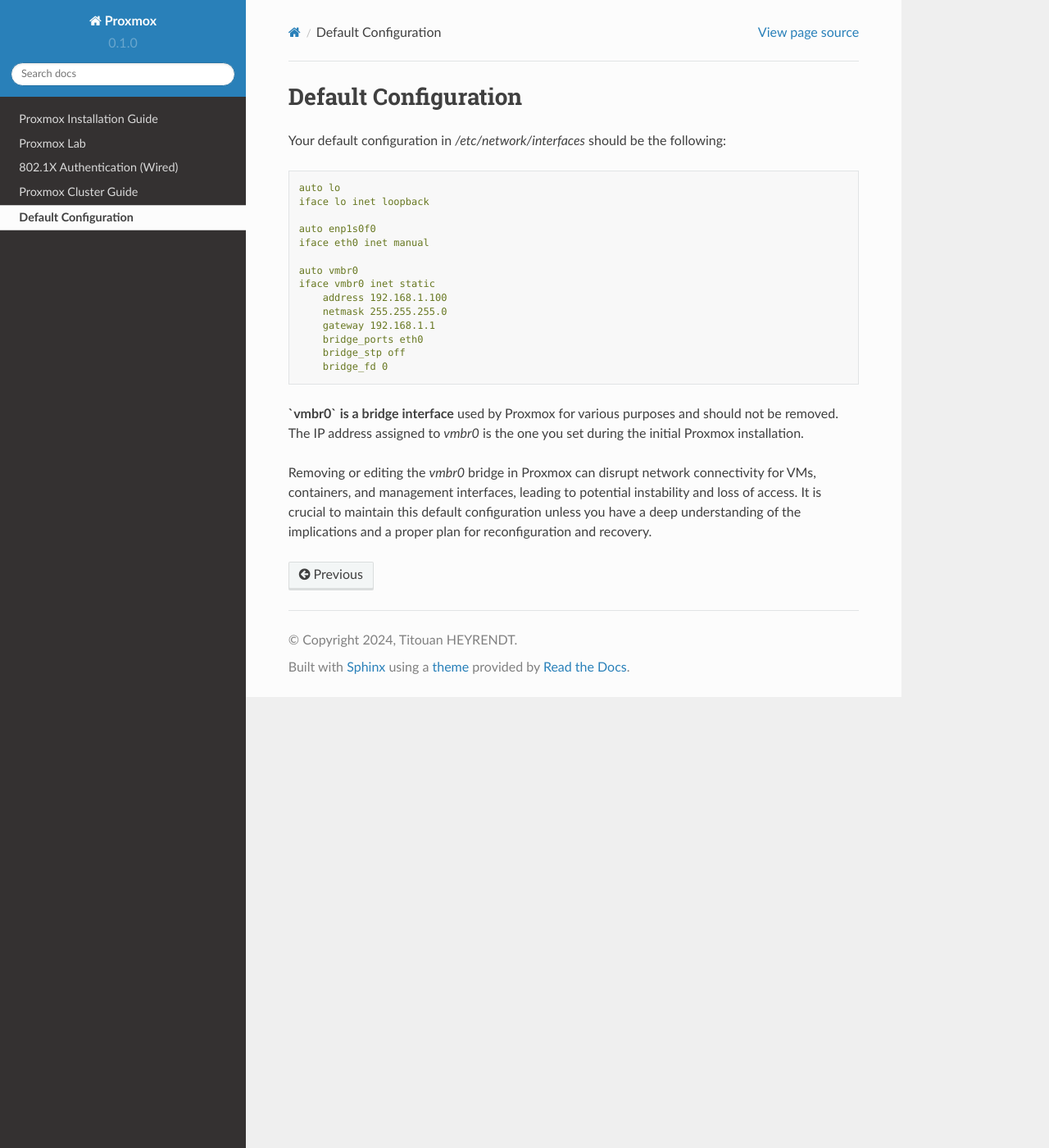
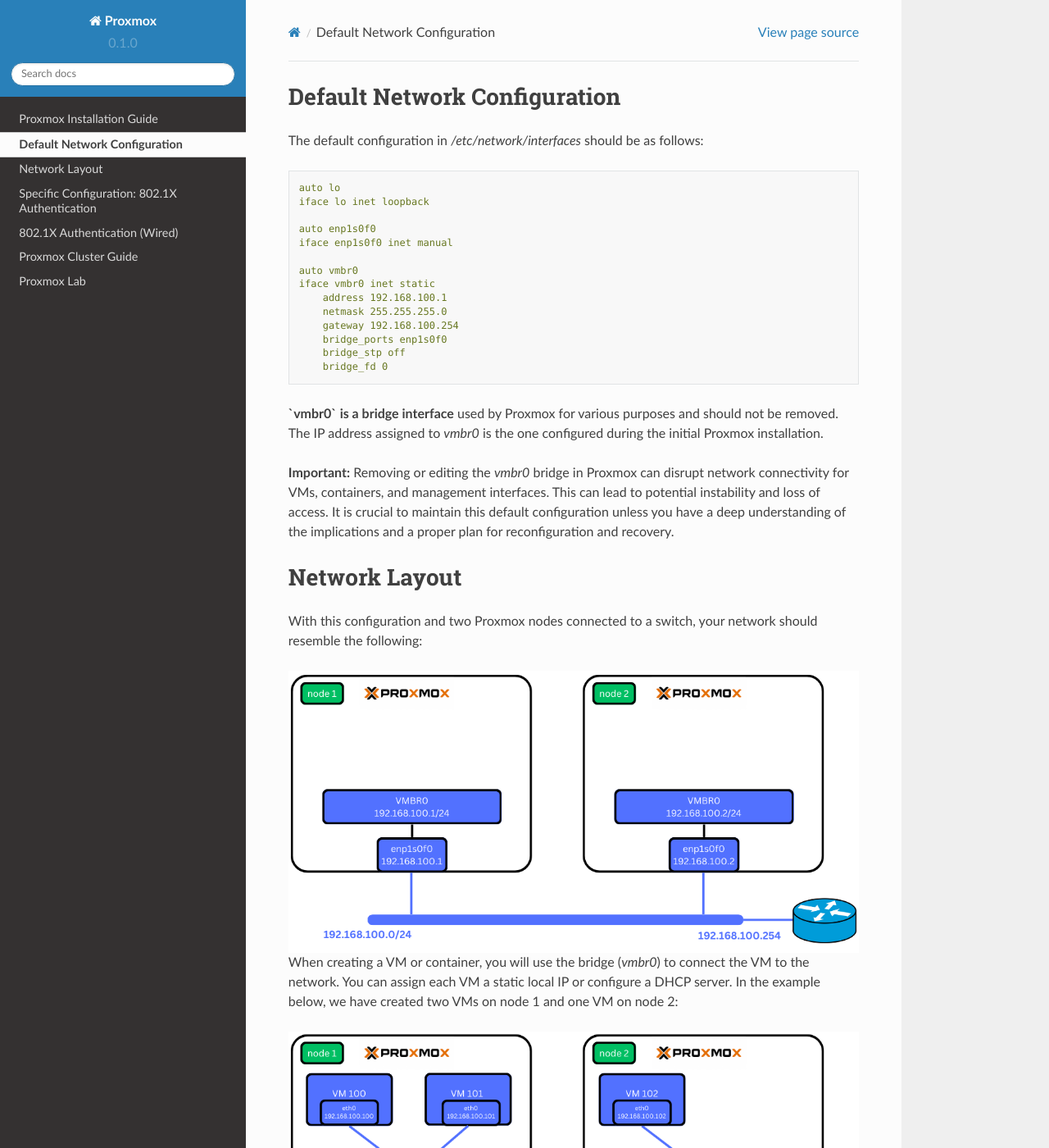
Before and after one commit to T2an/proxmox, a Sphinx documentation site: the page built from docs/source/default_config.rst, in a window 1280 px wide and 1400 px high. Shown: the whole window at 82% size. Built offline with Sphinx 7.4.7 and the Read the Docs theme 2.0.0, drawn with Linux system fonts in a browser that asks for light colours; some of the changed text lies outside the part shown.

Commit message:
adding default config section

```diff
--- a/docs/source/default_config.rst
+++ b/docs/source/default_config.rst
@@ -1,8 +1,7 @@
+Default Network Configuration
+=============================
 
-Default Configuration
-=====================
-
-Your default configuration in `/etc/network/interfaces` should be the following:
+The default configuration in `/etc/network/interfaces` should be as follows:
 
 .. code-block:: ini
 
@@ -10,19 +9,40 @@
     iface lo inet loopback
 
     auto enp1s0f0
-    iface eth0 inet manual
+    iface enp1s0f0 inet manual
 
     auto vmbr0
     iface vmbr0 inet static
-        address 192.168.1.100
+        address 192.168.100.1
         netmask 255.255.255.0
-        gateway 192.168.1.1
-        bridge_ports eth0
+        gateway 192.168.100.254
+        bridge_ports enp1s0f0
         bridge_stp off
         bridge_fd 0
 
-**`vmbr0` is a bridge interface** used by Proxmox for various purposes and should not be removed. The IP address assigned to `vmbr0` is the one you set during the initial Proxmox installation.
+**`vmbr0` is a bridge interface** used by Proxmox for various purposes and should not be removed. The IP address assigned to `vmbr0` is the one configured during the initial Proxmox installation.
 
-Removing or editing the `vmbr0` bridge in Proxmox can disrupt network connectivity for VMs, containers, and management interfaces, leading to potential instability and loss of access. It is crucial to maintain this default configuration unless you have a deep understanding of the implications and a proper plan for reconfiguration and recovery.
+**Important:**
+Removing or editing the `vmbr0` bridge in Proxmox can disrupt network connectivity for VMs, containers, and management interfaces. This can lead to potential instability and loss of access. It is crucial to maintain this default configuration unless you have a deep understanding of the implications and a proper plan for reconfiguration and recovery.
 
-.. _defaultconfig:
+Network Layout
+==============
+
+With this configuration and two Proxmox nodes connected to a switch, your network should resemble the following:
+
+.. image:: ./images/def_scheme.png
+    :alt: Proxmox Cluster Network Layout
+    :align: center
+
+When creating a VM or container, you will use the bridge (`vmbr0`) to connect the VM to the network. You can assign each VM a static local IP or configure a DHCP server. In the example below, we have created two VMs on node 1 and one VM on node 2:
+
+.. image:: ./images/def_scheme_2.png
+    :alt: Proxmox Cluster VM Layout
+    :align: center
+
+Each VM should be able to communicate with each other through the bridge.
+
+Specific Configuration: 802.1X Authentication
+=============================================
+
+While the above configuration is correct for most setups, there are scenarios where specific configurations are required. For example, in a setup that requires authentication with a RADIUS server using 802.1X. This specific configuration will be covered in the next section.
--- a/docs/source/index.rst
+++ b/docs/source/index.rst
@@ -9,7 +9,7 @@
 
 .. toctree::
    installation
-   proxmox_lab
+   default_config
    8021X
    cluster_join
-   default_config
+   proxmox_lab
```
Also changed, not shown: docs/source/8021X.rst (+5 -21 lines), docs/source/cluster_join.rst (+13 -0 lines), docs/source/images/2_PX.png (added), docs/source/images/def_scheme.png (added), docs/source/images/def_scheme_2.png (added), docs/source/networking.rst (added).
